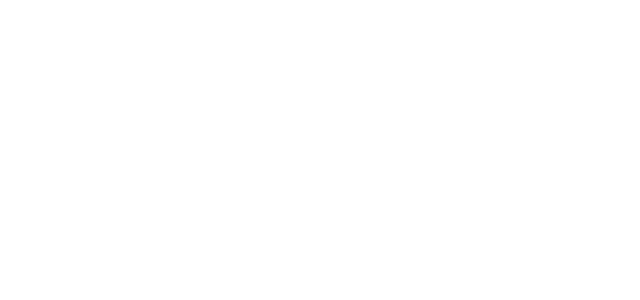
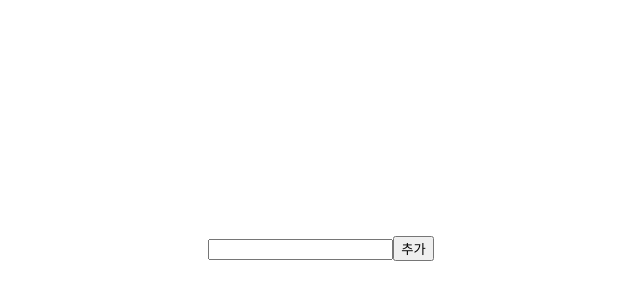
Before and after one commit to JaeIL00/wanted-pre-onboarding-frontend, a React (Create React App) app: page /todo in a window 1280 px wide. Shown: the part 152-452 px from the top of the page, without its empty margins (319-959 px from the left). Built offline with nearby package versions, Linux system fonts and the light colour scheme; sample sign-in values are in the browser's storage.

Commit message:
feat: 투두 추가 기능 구현

```diff
--- a/src/components/todo/index.jsx
+++ b/src/components/todo/index.jsx
@@ -1,14 +1,49 @@
-import { useEffect } from "react";
-import { useNavigate } from "react-router-dom";
+import { useLayoutEffect, useState } from "react";
+import "./style.scss";
+import axios from "axios";
 
-const Todo = () => {
-    const navigate = useNavigate();
+const Todo = ({ accessToken }) => {
+    const [addTodoText, setAddTodoText] = useState("");
+    const [todoList, setTodoList] = useState([]);
 
-    useEffect(() => {
-        const accessToken = localStorage.getItem("access_token");
-        if (!accessToken) navigate("/signin");
-    }, []);
-    return <main></main>;
+    // Add todo
+    const onChangeTodoText = (event) => {
+        setAddTodoText(event.target.value);
+    };
+    const onClickAddButton = async () => {
+        const response = await axios({
+            baseURL: "https://www.pre-onboarding-selection-task.shop",
+            url: "/todos",
+            method: "POST",
+            headers: {
+                ContentType: "application/json",
+                Authorization: `Bearer ${accessToken}`,
+            },
+            data: { todo: addTodoText },
+        });
+        console.log(response);
+        if (response.status === 201) {
+            setTodoList([...todoList, response.data]);
+        }
+    };
+
+    return (
+        <main className="container">
+            <section>
+                <input
+                    value={addTodoText}
+                    onChange={onChangeTodoText}
+                    data-testid="new-todo-input"
+                />
+                <button
+                    onClick={onClickAddButton}
+                    data-testid="new-todo-add-button"
+                >
+                    추가
+                </button>
+            </section>
+        </main>
+    );
 };
 
 export default Todo;
--- /dev/null
+++ b/src/components/todo/style.scss
@@ -0,0 +1,8 @@
+.container {
+    width: 100vw;
+    height: 100vh;
+    display: flex;
+    flex-flow: column;
+    align-items: center;
+    justify-content: center;
+}
--- a/src/pages/todo/index.jsx
+++ b/src/pages/todo/index.jsx
@@ -1,7 +1,19 @@
+import { useNavigate } from "react-router-dom";
+import { useEffect, useState } from "react";
 import Todo from "../../components/todo";
 
 const TodoPage = () => {
-    return <Todo />;
+    const navigate = useNavigate();
+
+    const [accessToken, setAccessToken] = useState("");
+
+    useEffect(() => {
+        const accessTokenStorage = localStorage.getItem("access_token");
+        if (!accessTokenStorage) return navigate("/signin");
+        setAccessToken(accessTokenStorage);
+    }, []);
+
+    return <Todo accessToken={accessToken} />;
 };
 
 export default TodoPage;
```
